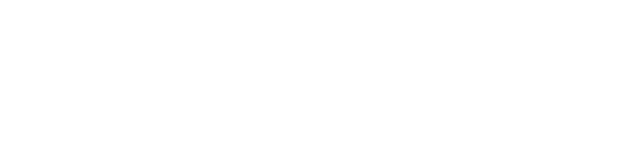
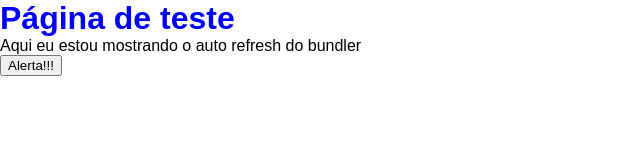
Before and after one commit to barbosakvk/ensinando-git-html, a website built with Parcel: page src/index.html in a window 1280 px wide. Shown: the whole page, without its empty margins (0-640 px from the left). Built offline with nearby package versions, Linux system fonts and the light colour scheme.

Commit message:
Criando alguns arquivos e mostrando o auto-refresh do bundler

```diff
--- a/src/index.html
+++ b/src/index.html
@@ -9,6 +9,11 @@
 </head>
 <body>
 
+  <h1>Página de teste</h1>
+  <p>Aqui eu estou mostrando o auto refresh do bundler</p>
+
+  <button id="botao">Alerta!!!</button>
+
   <script src="main.js"></script>
 </body>
 </html>
--- a/src/main.js
+++ b/src/main.js
@@ -0,0 +1,5 @@
+document.addEventListener('DOMContentLoaded', () => {
+  document.querySelector("#botao").addEventListener('click', () => {
+    alert('Cliquei no botão alerta!!!')
+  })
+})
--- a/src/styles.css
+++ b/src/styles.css
@@ -0,0 +1,11 @@
+* {
+  margin : 0;
+}
+
+body {
+  font-family: sans-serif;
+}
+
+h1 {
+  color: blue;
+}
```
